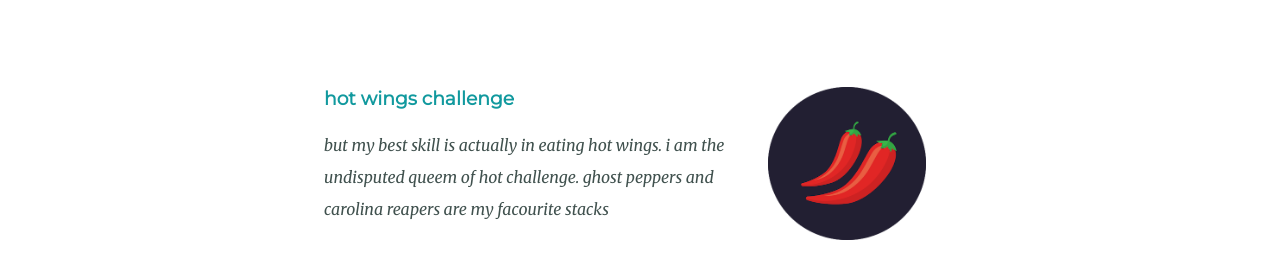
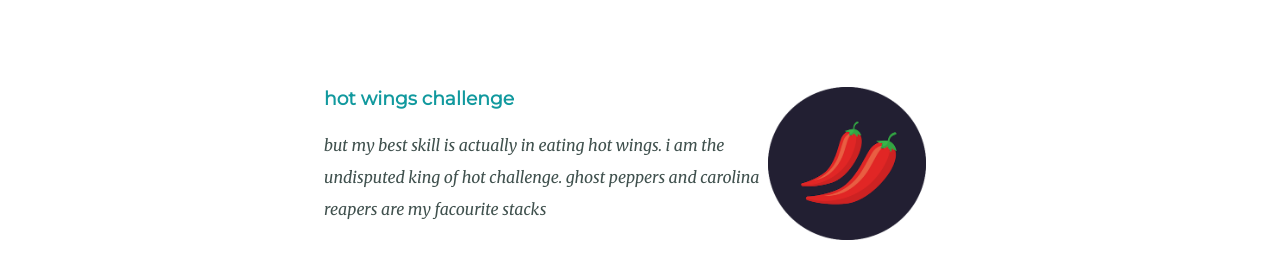
Before and after one commit to laazimali/design, a plain HTML site: page index.html in a window 1280 px wide. Shown: the part 1580-1855 px from the top of the page. Drawn offline with Linux system fonts and the light colour scheme.

Commit message:
index.html

```diff
--- a/index.html
+++ b/index.html
@@ -37,7 +37,7 @@
           <img class="chilli-img" src="CSS - My Site Images\chillies.png" alt="">
           <h3>hot wings challenge</h3>
           <p> but my best skill is actually in eating hot wings.
-             i am the undisputed queem of hot challenge.
+             i am the undisputed king of hot challenge.
              ghost peppers and carolina reapers are my facourite stacks </p>
         </div>
       </div>
```
